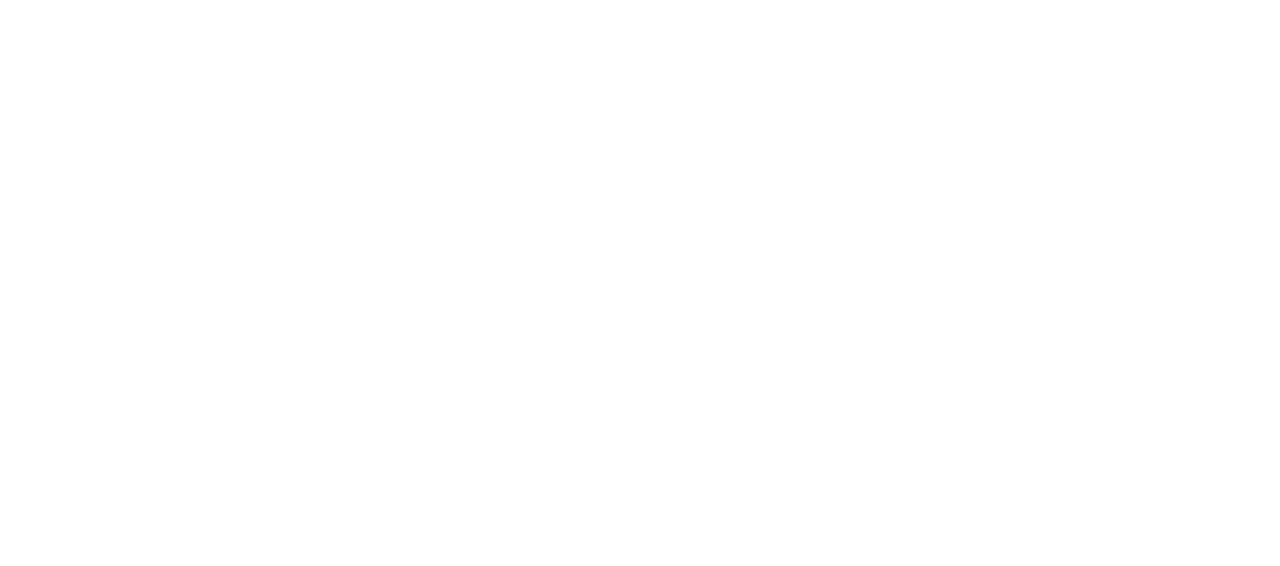
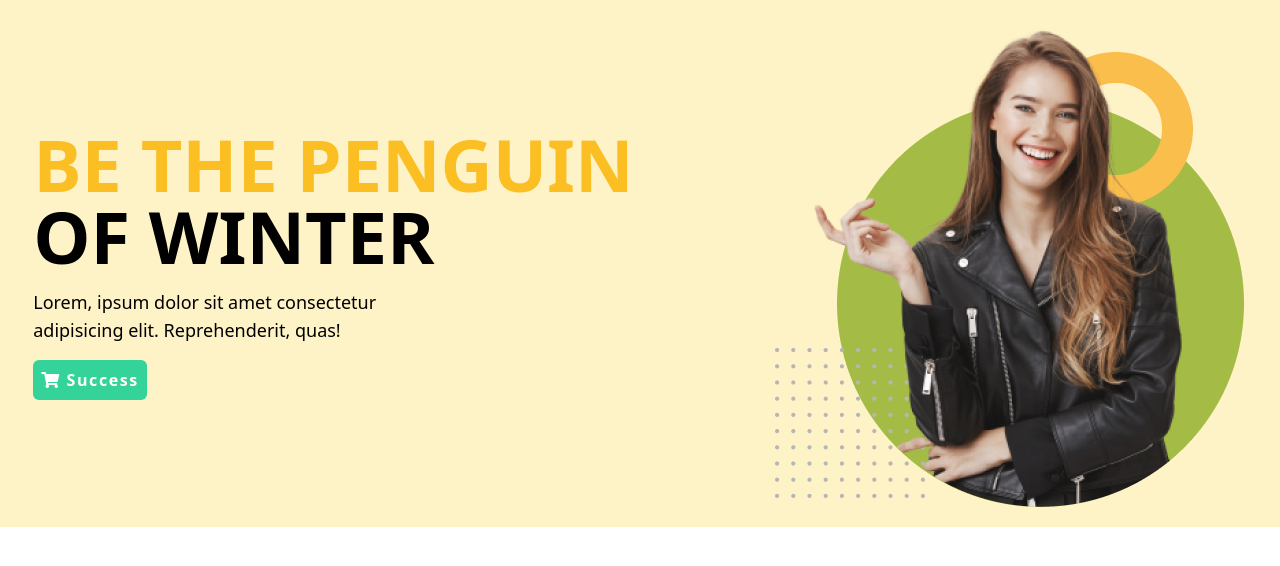
Before and after one commit to Tanbin001/Penguin-Fashion, a plain HTML site: page index.html in a window 1280 px wide. Drawn offline with nearby package versions, Linux system fonts and the light colour scheme.

Commit message:
Header-Banner-Done

```diff
--- a/index.html
+++ b/index.html
@@ -11,7 +11,7 @@
     <link href="https://unpkg.com/tailwindcss@^2/dist/tailwind.min.css" rel="stylesheet">
 
     <!--Bootstrap CSS -->
-    <link href="https://cdn.jsdelivr.net/npm/bootstrap@5.0.2/dist/css/bootstrap.min.css" rel="stylesheet">
+    <!-- <link href="https://cdn.jsdelivr.net/npm/bootstrap@5.0.2/dist/css/bootstrap.min.css" rel="stylesheet"> -->
 
     <!-- Font-awesome -->
     <link rel="stylesheet" href="https://cdnjs.cloudflare.com/ajax/libs/font-awesome/5.15.3/css/all.min.css" />
@@ -31,8 +31,26 @@
 </head>
 
 <body>
+    <header class="lg:bg-yellow-100 md:bg-green-400">
+        <section class="container mx-auto py-5 lg:flex lg:items-center lg:justify-between md:grid md:grid-cols-1 md:gap-5">
+            <div class="ban-left space-y-4 lg:text-left md:text-center" style="margin: 0 auto;">
+                <h1 class="text-7xl font-bold uppercase lg:text-left md:mx-auto md:text-center">
+                    <span class="text-yellow-400">Be the Penguin</span>
+                    <br>
+                    <span class="text-grey-800">of winter</span>
+                </h1>
+                <p class="lg:w-2/3 lg:text-black md:w-full md:text-lg md:text-white">Lorem, ipsum dolor sit amet consectetur adipisicing elit. Reprehenderit, quas!</p>
+                <button type="button" class="space-y-1 lg:px-2 md:px-4 py-2 md:tracking-widest mt-10 lg:text-white md:text-yellow-200 font-bold lg:bg-green-400 md:bg-red-400 rounded-md transform hover:scale-130"><i class="fas fa-shopping-cart"></i> Success</button>
+            </div>
+            <div class="ban-right md:mx-auto">
+                <img src="images/model.png" alt="Model Girl">
+            </div>
+        </section>
+    </header>
 
+    <main>
 
+    </main>
     <!-- JavaScript Bundle with Popper -->
     <script src="https://cdn.jsdelivr.net/npm/bootstrap@5.0.2/dist/js/bootstrap.bundle.min.js"
         integrity="sha384-MrcW6ZMFYlzcLA8Nl+NtUVF0sA7MsXsP1UyJoMp4YLEuNSfAP+JcXn/tWtIaxVXM"
```
Also changed, not shown: images/icons/Group 33072.png (added), images/icons/Group 33091.png (added), images/icons/Group 33102.png (added), images/icons/green.png (added), images/icons/image 12.png (added), images/icons/image 13.png (added), images/icons/image 14.png (added), images/icons/shopping-cart 1.png (added), images/jacket-1.png (added), images/jacket-2.png (added), images/jacket-3.png (added), images/jacket-4.png (added), images/jacket-5.png (added), images/jacket-6.png (added), 3 more files.
